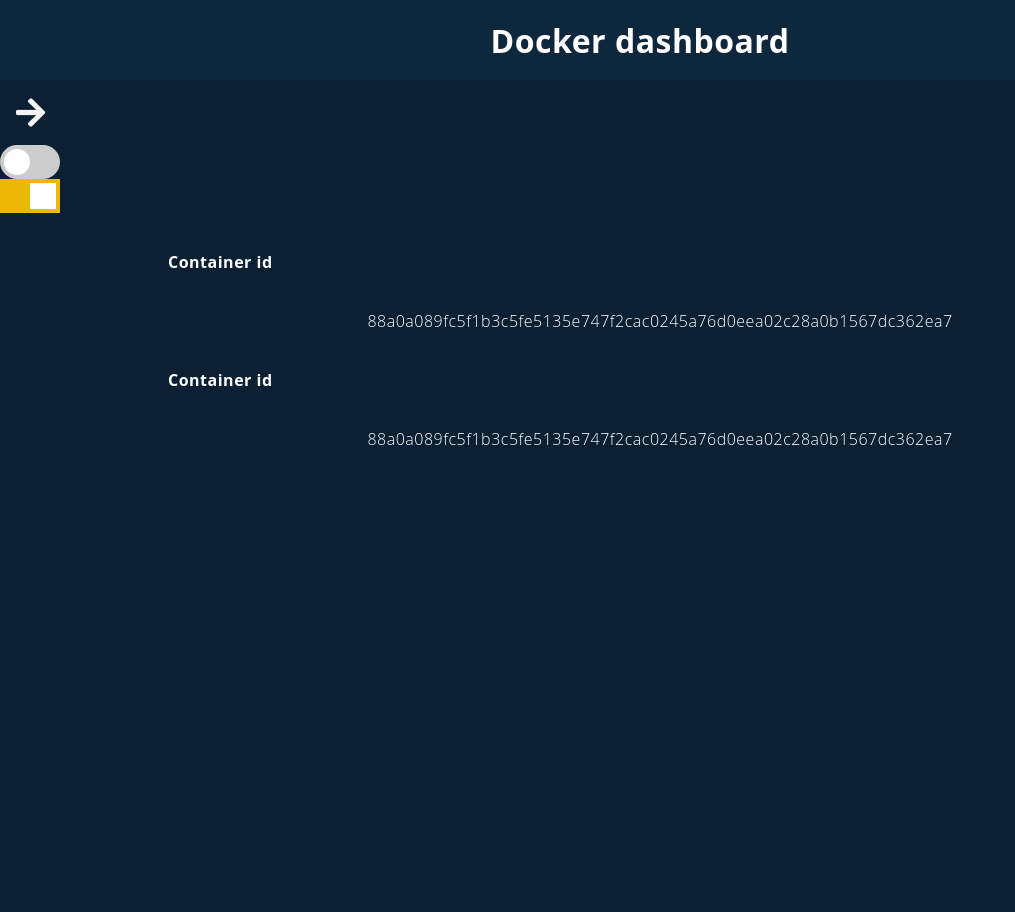
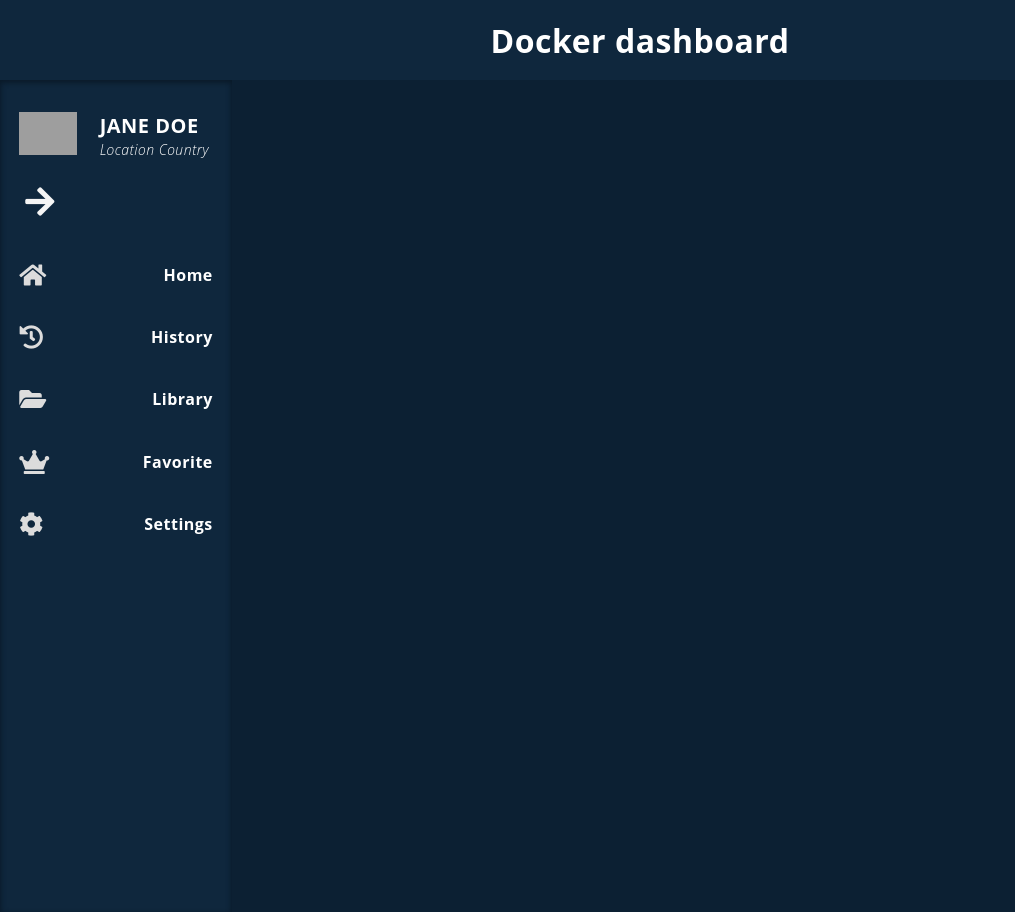
Before and after one commit to Maokei/dboard, a React (Create React App) app in the folder dboard-web/: page / in a window 1280 px wide. Shown: the whole page, without its empty margins (0-1015 px from the left). Before the commit the page ends 800 px from the top, so only its background shows below. Built offline with nearby package versions, Linux system fonts and the light colour scheme; grey boxes are pictures that could not be loaded.

Commit message:
modify the sidebar and how it looks when expanded

```diff
--- a/dboard-web/src/App.js
+++ b/dboard-web/src/App.js
@@ -11,11 +11,11 @@
       <div>
         <Header/>
         <Sidebar />
-        <div>
+        {/* <div>
           <Toggle shape={false} defState={false}/>
           <Toggle shape={true} defState={true} handleToggle={() => console.log("asdas")}/>
-        </div>
-        <Overview />
+        </div> */}
+        {/* <Overview /> */}
 
       </div>
   );
--- a/dboard-web/src/components/common/sidebar/Sidebar.js
+++ b/dboard-web/src/components/common/sidebar/Sidebar.js
@@ -1,8 +1,6 @@
 import React, { Component } from "react";
 import "./Sidebar.scss";
 import avatarImg from "../../../img/avatar.png";
-
-// todo modify css using grid and accordion
 
 class Sidebar extends Component {
     constructor(props) {
@@ -28,11 +26,34 @@
         const flip180 = this.state.flip ? 'flip-180 fa fa-arrow-right' : 'fa fa-arrow-right';
         return(
             <div className="sidebar-container">
+                <div className="profile">
+                    <a href="#">
+                        <img src={avatarImg} className="profile-thumbnail" alt="profile image thumbnail"></img>
+                    </a>
+                    <h3 className="profile-title">Jane Doe</h3>
+                    <p className="profile-desc">Location Country</p>
+                </div>
                 <button className="toggle" onClick={this.toggleMenu}><i className={flip180}></i></button>
-                <div className={showClass}>
+                {/* <div className={showClass}>
                     <img src={avatarImg} className="profile-img" alt="profile image"></img>
-                    <h3 className="profile-title">Title</h3>
-                    <p className="profile-desc">Something something something</p>
+                    <h3 className="profile-title">Jane Doe</h3>
+                    <p className="profile-desc">Location Country</p>
+                </div> */}
+                <div className="sidebar__menu">
+                    <div className="sidebar__menu-icons">
+                        <a href="#"><i class="fas fa-home"></i></a>
+                        <a href="#"><i class="fas fa-history"></i></a>
+                        <a href="#"><i class="fas fa-folder-open"></i></a>
+                        <a href="#"><i class="fas fa-crown"></i></a>
+                        <a href="#"><i class="fas fa-cog"></i></a>
+                    </div>
+                    <div className="sidebar__menu-desc">
+                        <span>Home</span>
+                        <span>History</span>
+                        <span>Library</span>
+                        <span>Favorite</span>
+                        <span>Settings</span>
+                    </div>
                 </div>
             </div>
         );
--- a/dboard-web/src/components/common/sidebar/Sidebar.scss
+++ b/dboard-web/src/components/common/sidebar/Sidebar.scss
@@ -1,9 +1,57 @@
 @import '../../../variables.scss';
+
+.sidebar-container {
+    background: $dark-blue;
+    position: relative;
+    padding-top: 2rem;
+    width: 13.3em;
+    height: 100vh;
+    box-shadow: inset 0px 2px 5px 1px darken($dark-blue, 5%);
+    display: grid;
+    grid-template-columns: 1fr;
+    justify-items: start;
+    align-content: start;
+    grid-gap: 1.5em;
+    padding-left: 1.2em;
+}
+
+.profile {
+    width: 100%;
+    display: grid;
+    grid-template-areas:
+        "profile-img profile-title"
+        "profile-img profile-desc";
+
+    a {
+        grid-area: profile-img;
+        align-self: center;
+    }
+
+    .profile-title {
+        grid-area: profile-title;
+        text-transform: uppercase;
+        font-size: 20px;
+        margin: 0;
+    }
+
+    .profile-desc {
+        grid-area: profile-desc;
+        font-size: 14px;
+        font-style: italic;
+        margin: 0;
+    }
+}
+
+.profile-thumbnail {
+    position: relative;
+    max-width: 3.6rem;
+    height: auto;
+}
 
 .toggle {
     background: transparent;
     border: none;
-    padding: 1.2em;
+    display: block;
 }
 
 .toggle:hover i{
@@ -24,25 +72,25 @@
     transition: transform .2s ease-in;
 }
 
-.profile {
-    position: absolute;
-    top: 0;
-    width: 18%;
-    height: 100vh;
-    background: $dark-blue;
-    display: grid;
-    justify-items: center;
-    align-content: start;
-    grid-gap: 2rem;
-    padding: 5rem 0;
-    z-index: -1;
-    transform: translateX(-100%);
-    transition: transform .2s ease-in;
-}
+// .profile {
+//     position: absolute;
+//     top: 0;
+//     width: 35%;
+//     height: 100vh;
+//     background: $dark-blue;
+//     display: grid;
+//     justify-items: center;
+//     align-content: start;
+//     grid-gap: 2rem;
+//     padding: 5rem 0;
+//     z-index: -1;
+//     transform: translateX(-100%);
+//     transition: transform .2s ease-in;
+// }
 
-.show {
-    transform: translateX(0);
-}
+// .show {
+//     transform: translateX(0);
+// }
 
 .profile-img {
     width: 6em;
@@ -51,13 +99,41 @@
     margin-top: 5.3em;
 }
 
-.profile-title {
-    text-align: center;
-    text-transform: uppercase;
-    font-size: 20px;
+// sidebar
+.sidebar__menu {
+    display: grid;
+    grid-template-columns: 1fr 1fr;
+    width: 100%;
+    height: 100%;
 }
 
-.profile-desc {
-    font-size: 14px;
-    font-style: italic;
+// sidebar menu icons
+.sidebar__menu-icons {
+    display: flex;
+    flex-direction: column;
+    justify-content: center;
+    align-items: flex-start;
+    // padding: 1.2em;
+
+    i {
+        font-size: 1.5em;
+        color: $gainsbro-grey;
+        margin: .8em 0;
+
+        &:hover {
+            color: $french-yellow;
+        }
+    }
 }
+
+// sidebar__menu description
+.sidebar__menu-desc {
+    display: grid;
+    justify-items: end;
+    align-items: center;
+    padding-right: 1.2em;
+
+    span {
+        font-weight: 700;
+    }
+}
```
